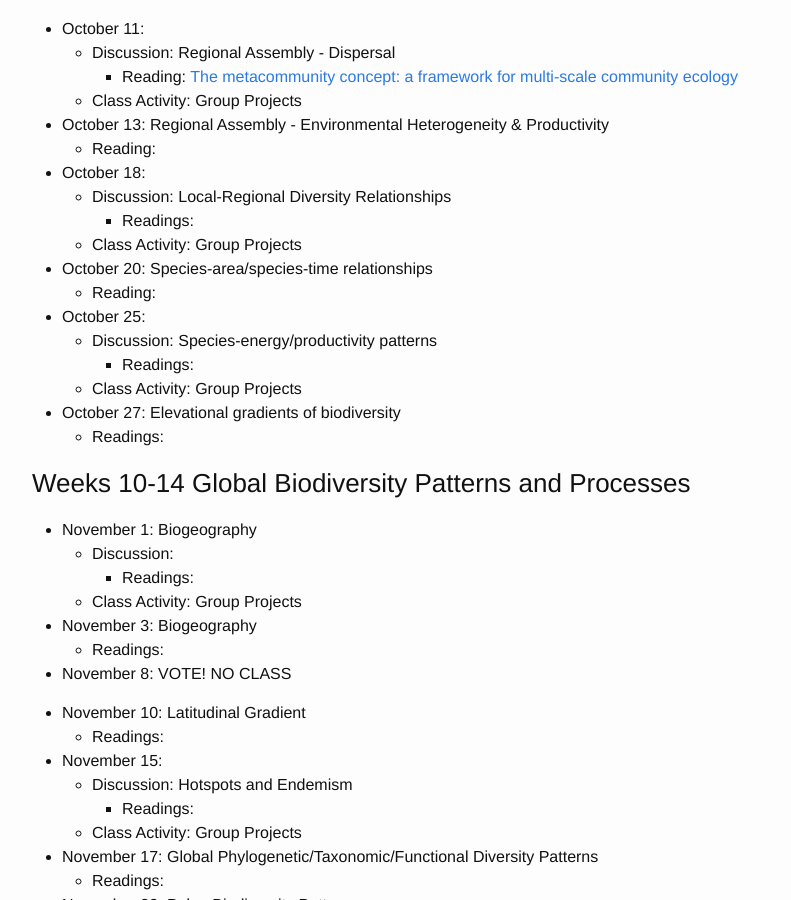
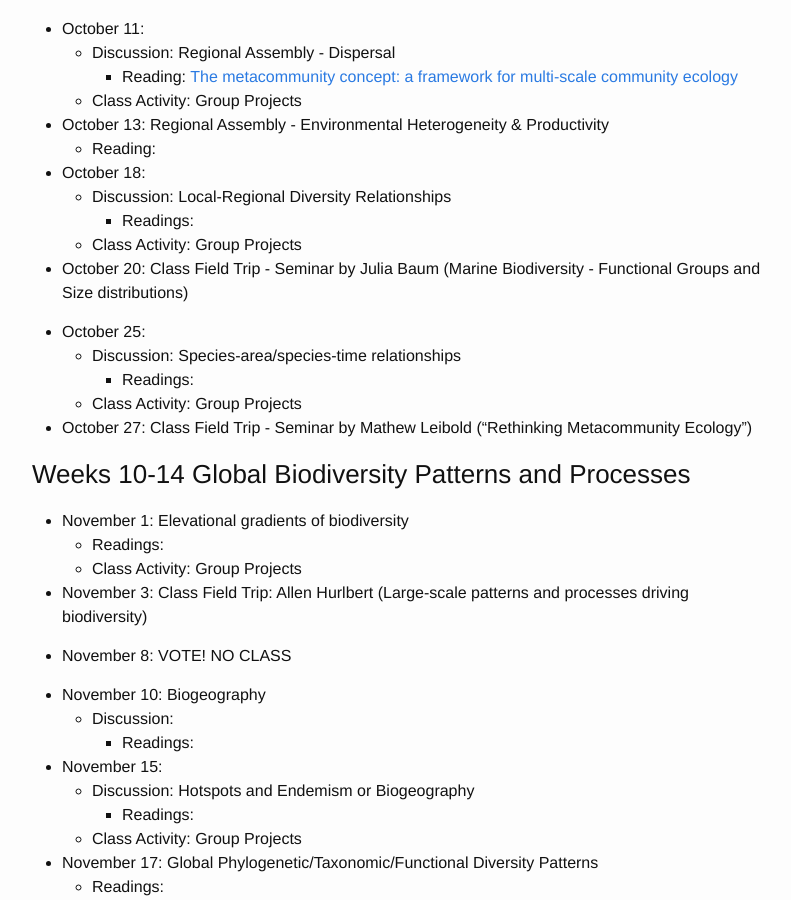
Before and after one commit to skmorgane/biodiversity-course, a Jekyll site: the page built from schedule.md, in a window 1280 px wide and 900 px high, scrolled down 5222 px. Shown: the whole window, without its empty margins (238-1029 px from the left). Built offline with Jekyll 4.4.1, drawn with Linux system fonts in a browser that asks for light colours.

Commit message:
Adding "field trips"

```diff
--- a/schedule.md
+++ b/schedule.md
@@ -181,36 +181,33 @@ Tuesdays are often a split between class activity and discussion, thus there are
          * Readings:
     * Class Activity: Group Projects
 
-* October 20: Species-area/species-time relationships
-    * Reading:
+* October 20: Class Field Trip - Seminar by Julia Baum (Marine Biodiversity - Functional Groups and Size distributions)
 
 * October 25:
-    * Discussion: Species-energy/productivity patterns
+    * Discussion: Species-area/species-time relationships
          * Readings:
     * Class Activity: Group Projects
 
+* October 27: Class Field Trip - Seminar by Mathew Leibold ("Rethinking Metacommunity Ecology")
 
 
- * October 27: Elevational gradients of biodiversity
-    *  Readings:
 
 ### Weeks 10-14 Global Biodiversity Patterns and Processes
 
-* November 1: Biogeography
-    * Discussion:
-         * Readings:
-    * Class Activity: Group Projects
+* November 1: Elevational gradients of biodiversity
+    *  Readings:
+    *  Class Activity: Group Projects
 
-* November 3: Biogeography
-    *  Readings:
+* November 3: Class Field Trip: Allen Hurlbert (Large-scale patterns and processes driving biodiversity)
 
 * November 8: VOTE! NO CLASS
 
-* November 10: Latitudinal Gradient
-    * Readings:
+* November 10: Biogeography
+    * Discussion:
+         * Readings:
 
 * November 15:
-    * Discussion: Hotspots and Endemism
+    * Discussion: Hotspots and Endemism or Biogeography
          * Readings:
     * Class Activity: Group Projects
 
```
